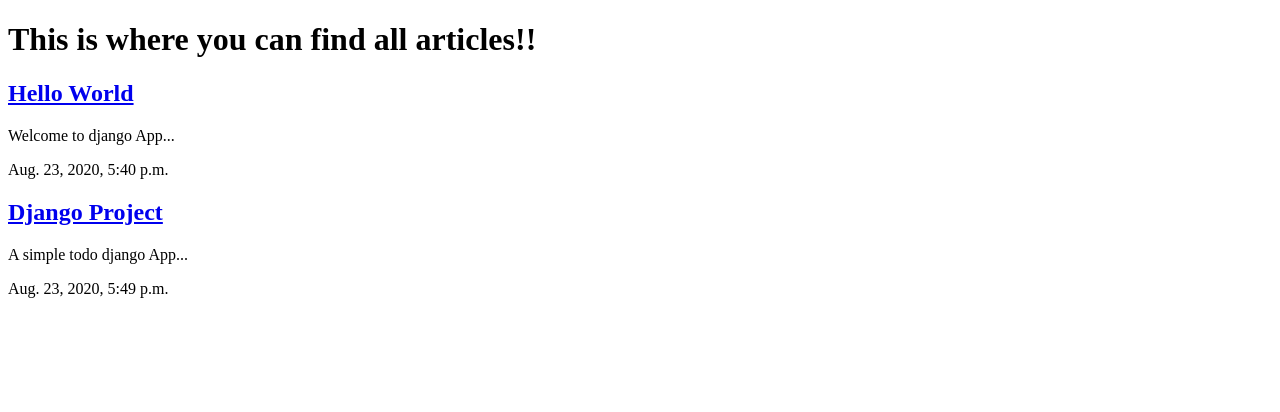
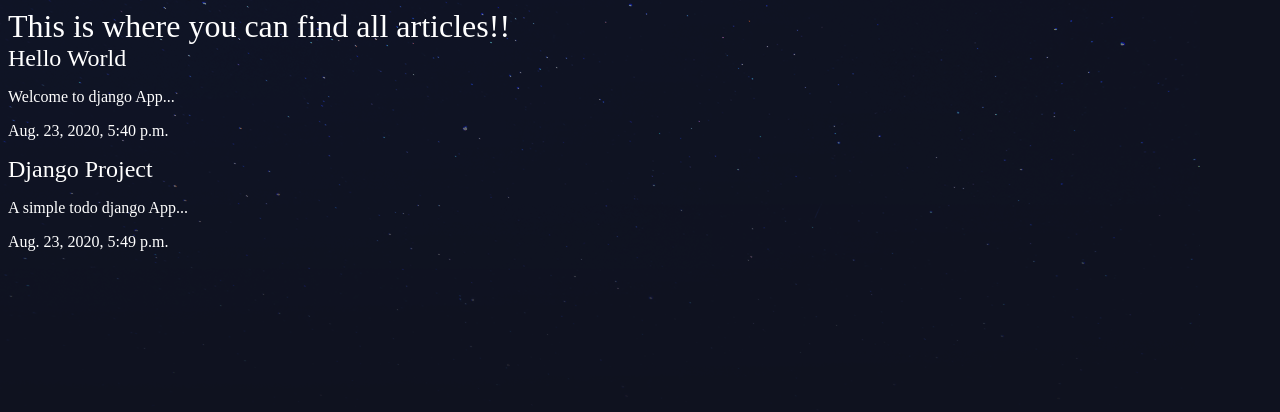
Before and after one commit to Jaggu-123/djangoblog, a Django app: page /articles/ in a window 1280 px wide. Shown: the top 412 px of the page. Run offline with Django 3.2, Linux system fonts and the light colour scheme; data comes from the database, SQL or seed files in the repository.

Commit message:
Added stylesheet and background image(Till Tutorial 12)

```diff
--- a/articles/templates/articles/artcles_list.html
+++ b/articles/templates/articles/artcles_list.html
@@ -1,8 +1,11 @@
+{% load static %}
+
 <!DOCTYPE html>
 <html lang="en">
 <head>
     <meta charset="UTF-8">
     <title>Article</title>
+    <link rel="stylesheet" href="{% static 'style.css' %}">
 </head>
 <body>
     <h1>This is where you can find all articles!!</h1>
--- /dev/null
+++ b/assets/style.css
@@ -0,0 +1,21 @@
+
+body{
+    background-color: #0f121f;
+    background-image: url(stars.png);
+    background-repeat: no-repeat;
+    color: #fff;
+}
+
+body *{
+    font-family: Ubuntu;
+}
+
+h1, h2, h3, h4, h5{
+    font-weight: normal;
+    margin: 0;
+}
+
+a, a:hover, a:visited{
+    color: #fff;
+    text-decoration: none;
+}
--- a/djangoblog/settings.py
+++ b/djangoblog/settings.py
@@ -121,3 +121,7 @@
 # https://docs.djangoproject.com/en/3.1/howto/static-files/
 
 STATIC_URL = '/static/'
+
+STATICFILES_DIRS = (
+    os.path.join(BASE_DIR, 'assets'),
+)
--- a/djangoblog/urls.py
+++ b/djangoblog/urls.py
@@ -17,6 +17,7 @@
 from django.urls import path
 from django.conf.urls import url, include
 from . import views
+from django.contrib.staticfiles.urls import staticfiles_urlpatterns
 
 urlpatterns = [
     path('admin/', admin.site.urls),
@@ -24,3 +25,5 @@
     url(r'^about/$', views.about),
     url(r'^$', views.homepage)
 ]
+
+urlpatterns += staticfiles_urlpatterns()
```
Also changed, not shown: assets/stars.png (added), 1 other file.
